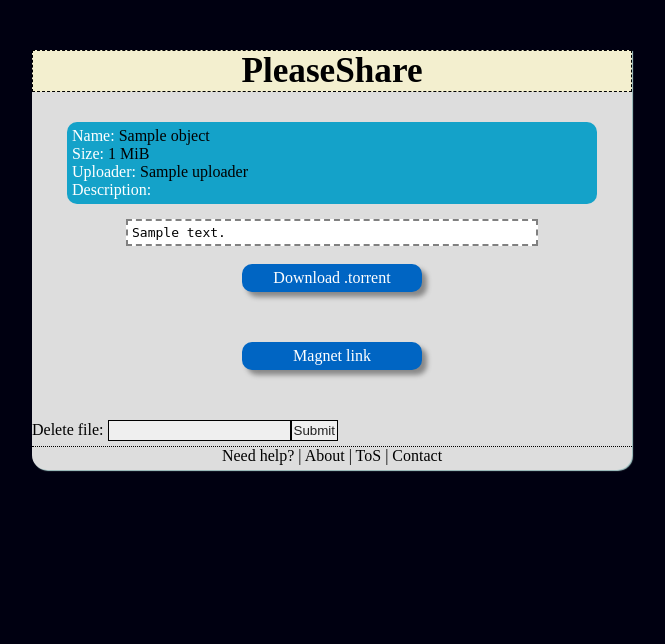
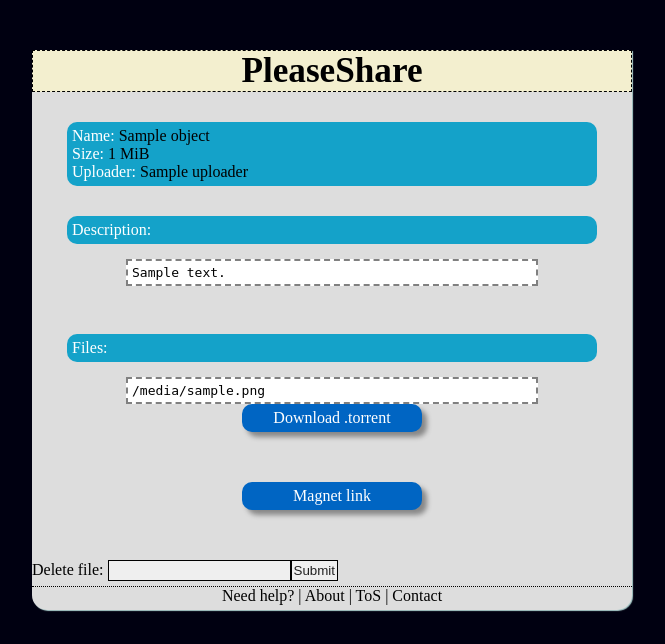
Before and after one commit to mathieui/pleaseshare, a Django app: template please/pleaseshare/templates/single.html in a window 1280 px wide. Shown: the top 644 px of the page, without its empty margins (308-973 px from the left). Run offline with Django 3.2, Linux system fonts and the light colour scheme; the template is opened without the code that fills it: most values are stand-ins (such as "Sample title", 1, 10 or a date in 2020); parts of the project's set-up code (start-up, migrations or seed data) failed here and were passed over.

Commit message:
[enh] Display a torrent structure tree on its page

```diff
--- a/please/pleaseshare/templates/single.html
+++ b/please/pleaseshare/templates/single.html
@@ -3,8 +3,20 @@
 <p id="infos">
 <span class="key">Name:</span> {{object.name}}<br/>
 <span class="key">Size:</span> {{object.size}} MiB<br/>
+{% if object.uploader %}
 <span class="key">Uploader:</span> {{object.uploader}}<br/>
-<span class="key">Description:</span> <br/></p><pre id="description">{{object.description}}</pre><br/>
+{% endif %}
+</p>
+{% if object.description %}
+<p class="infos">
+<span class="key">Description:</span> <br/>
+</p>
+<pre id="description">{{object.description}}</pre><br/>
+{% endif %}
+<p class="infos">
+<span class="key">Files:</span><br/>
+</p>
+<pre style="overflow:auto" id="files">{{object.get_files}}</pre>
 <a class="center" id="download" href="{{object.get_torrent_file}}">Download .torrent</a>
 <a class="center" id="download" href="{{object.magnet}}">Magnet link</a>
 <form method="POST" action="/delete/" id="deletion">
--- a/please/static/style.css
+++ b/please/static/style.css
@@ -89,6 +89,7 @@ footer a:hover {
     border-radius: 10px;
     display: block;
 }
+
 
 #send {
     margin-top: 25px;
@@ -193,3 +194,16 @@ footer a:hover {
     display: block;
     margin: 0px;
 }
+
+.infos {
+    width: 520px;
+    padding-top: 20px;
+    margin: auto;
+    margin-top: 30px;
+    margin-bottom: 15px;
+    text-align: justify;
+    padding: 5px;
+    background: #14a2c9;
+    border-radius: 10px;
+    display: block;
+}
```
Also changed, not shown: please/pleaseshare/models.py (+19 -0 lines), 1 other file.
